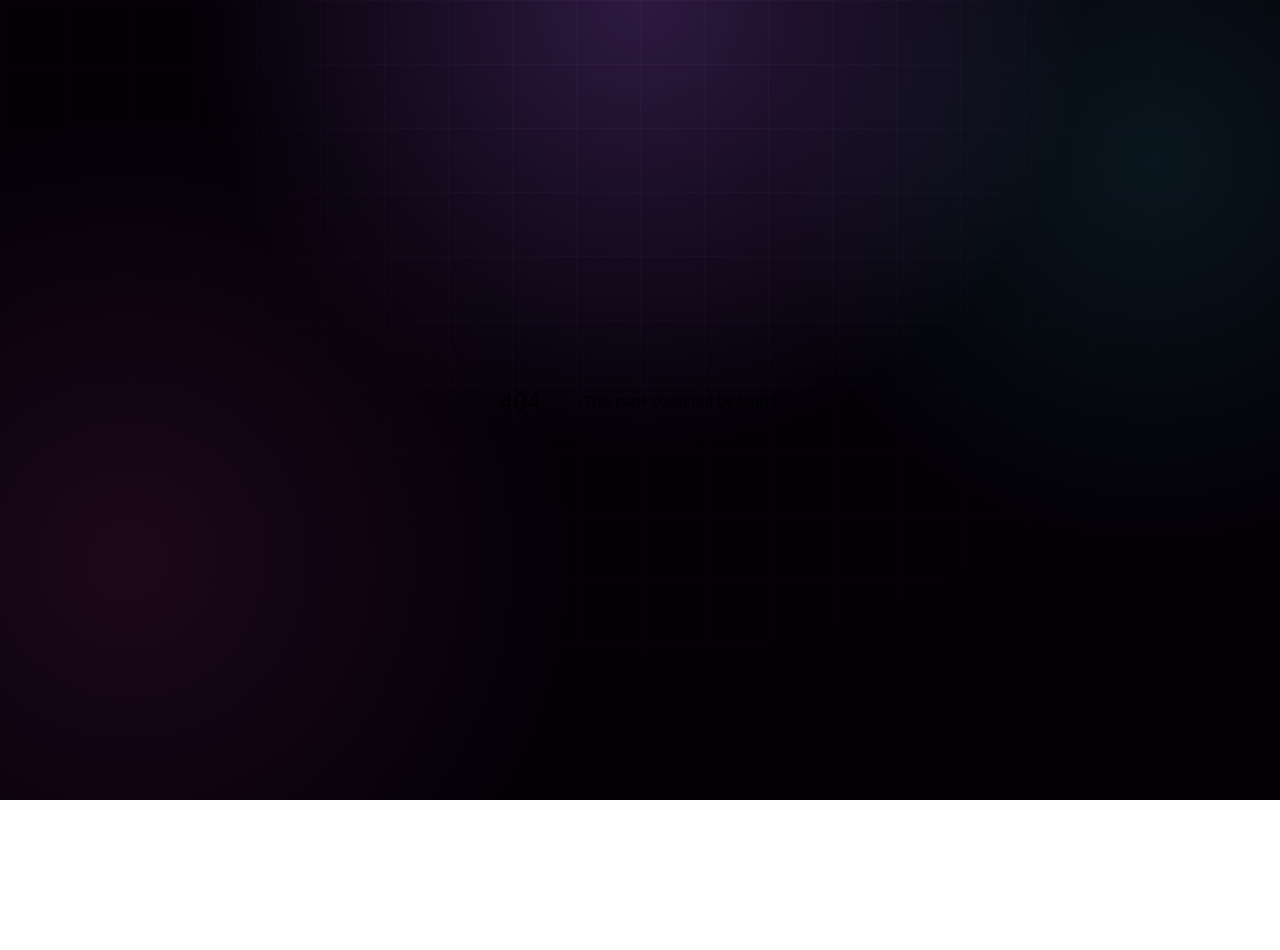
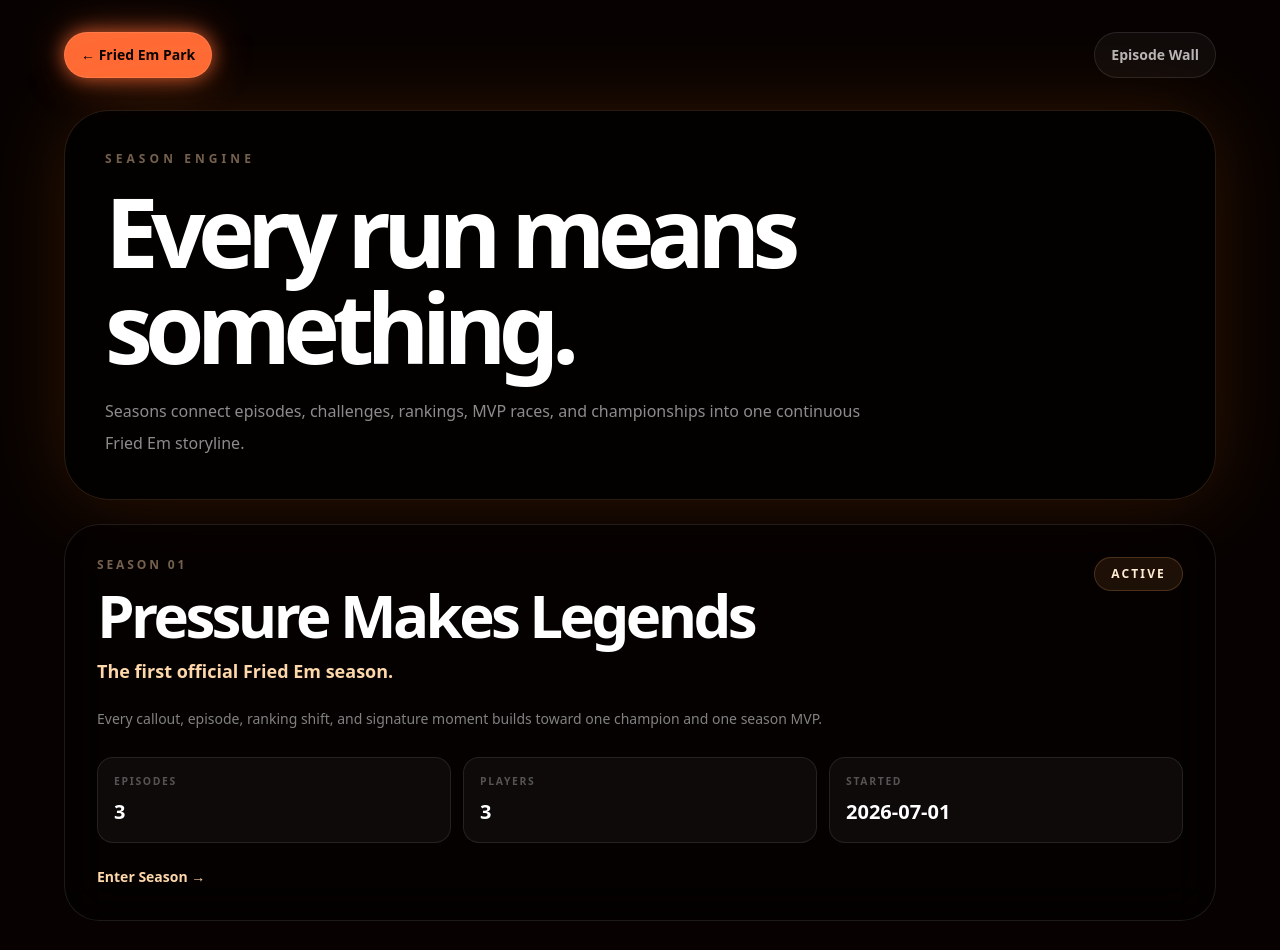
Before and after one commit to thatsmelodic/harmonic-os, a Next.js app: page /worlds/fried-em/seasons in a window 1280 px wide. Before the commit this address had no page. Shown: the top 950 px of the page. Before the commit the page ends 800 px from the top, so only its background shows below. Built offline with nearby package versions, Linux system fonts and the light colour scheme.

Commit message:
Build Fried Em season hub

```diff
--- /dev/null
+++ b/app/worlds/fried-em/seasons/page.tsx
@@ -0,0 +1,48 @@
+import Link from 'next/link';
+import { friedEmSeasons } from '@/data/fried-em-seasons';
+
+export const metadata = {
+  title: 'Fried Em Seasons | Harmonic OS',
+  description: 'Browse Fried Em seasons, episodes, rankings, champions, and MVP races.',
+};
+
+export default function FriedEmSeasonsPage() {
+  return (
+    <main className="fried-em-world min-h-screen px-4 py-8 text-white sm:px-6">
+      <div className="mx-auto max-w-6xl">
+        <nav className="mb-8 flex flex-wrap items-center justify-between gap-3">
+          <Link href="/worlds/fried-em" className="rounded-full border border-white/10 bg-white/[.04] px-4 py-3 text-sm font-black text-white/70">← Fried Em Park</Link>
+          <Link href="/worlds/fried-em/episodes" className="rounded-full border border-white/10 bg-white/[.04] px-4 py-3 text-sm font-black text-white/70">Episode Wall</Link>
+        </nav>
+
+        <header className="rounded-[2.8rem] border border-orange-300/15 bg-black/50 p-7 shadow-[0_0_80px_rgba(255,122,26,.16)] backdrop-blur-2xl sm:p-10">
+          <p className="text-xs font-black uppercase tracking-[.34em] text-orange-200/45">Season Engine</p>
+          <h1 className="mt-4 text-6xl font-black tracking-[-.08em] sm:text-8xl">Every run means something.</h1>
+          <p className="mt-5 max-w-3xl text-base leading-8 text-white/55">Seasons connect episodes, challenges, rankings, MVP races, and championships into one continuous Fried Em storyline.</p>
+        </header>
+
+        <section className="mt-6 grid gap-5">
+          {friedEmSeasons.map((season) => (
+            <Link key={season.slug} href={`/worlds/fried-em/seasons/${season.slug}`} className="group rounded-[2.2rem] border border-white/10 bg-black/40 p-6 backdrop-blur-xl transition hover:-translate-y-1 hover:border-orange-300/30 sm:p-8">
+              <div className="flex flex-wrap items-start justify-between gap-5">
+                <div>
+                  <p className="text-xs font-black uppercase tracking-[.24em] text-orange-200/45">Season {String(season.number).padStart(2, '0')}</p>
+                  <h2 className="mt-3 text-4xl font-black tracking-[-.06em] sm:text-6xl">{season.title}</h2>
+                  <p className="mt-3 text-lg font-black text-orange-200">{season.subtitle}</p>
+                  <p className="mt-5 max-w-3xl text-sm leading-7 text-white/50">{season.description}</p>
+                </div>
+                <span className="rounded-full border border-orange-300/20 bg-orange-400/10 px-4 py-2 text-xs font-black uppercase tracking-[.18em] text-orange-100">{season.status}</span>
+              </div>
+              <div className="mt-6 grid gap-3 sm:grid-cols-3"><Mini label="Episodes" value={String(season.episodeSlugs.length)} /><Mini label="Players" value={String(season.featuredPlayerSlugs.length)} /><Mini label="Started" value={season.startDate} /></div>
+              <span className="mt-6 inline-flex text-sm font-black text-orange-200 transition group-hover:translate-x-1">Enter Season →</span>
+            </Link>
+          ))}
+        </section>
+      </div>
+    </main>
+  );
+}
+
+function Mini({ label, value }: { label: string; value: string }) {
+  return <div className="rounded-2xl border border-white/10 bg-white/[.035] p-4"><p className="text-[.65rem] font-black uppercase tracking-[.16em] text-white/30">{label}</p><p className="mt-2 text-xl font-black">{value}</p></div>;
+}
```
